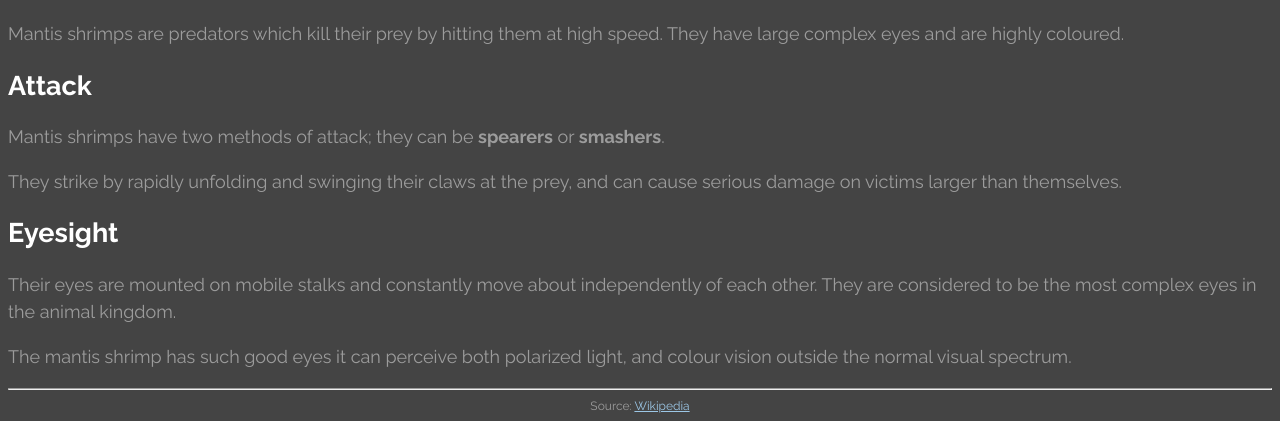
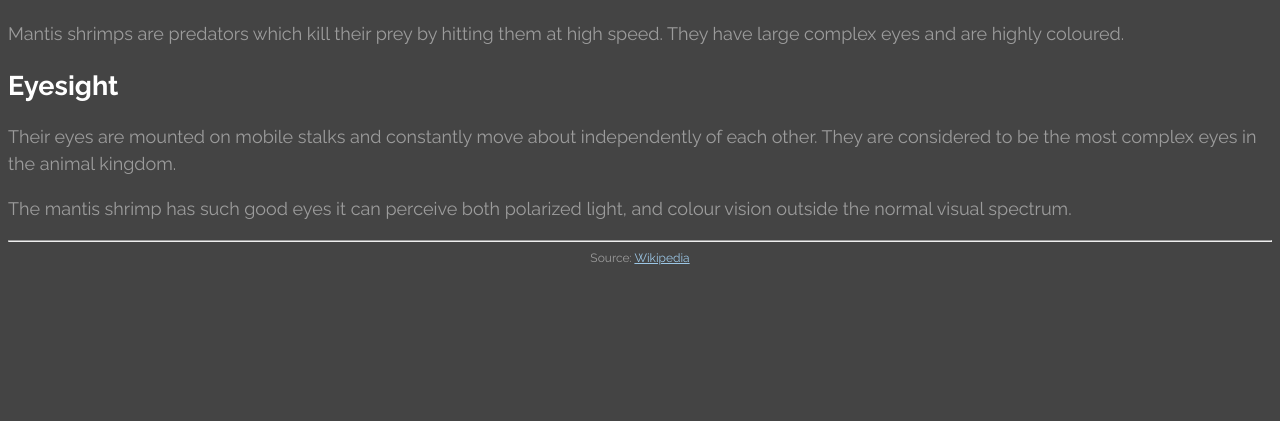
Before and after one commit to hubudibu/codeberry-saskarak, a plain HTML site: page index.html in a window 1280 px wide. Shown: the part 382-803 px from the top of the page. Drawn offline with Linux system fonts and the light colour scheme.

Commit message:
tamadas bekezdest toroltem mert tul agressziv volt

```diff
--- a/index.html
+++ b/index.html
@@ -12,10 +12,6 @@
 
   <h1>True facts about the mantis shrimp</h1>
   <p class="lead">Mantis shrimps are predators which kill their prey by hitting them at high speed. They have large complex eyes and are highly coloured.</p>
-
-  <h2>Attack</h2>
-  <p>Mantis shrimps have two methods of attack; they can be <strong>spearers</strong> or <strong>smashers</strong>.</p>
-  <p>They strike by rapidly unfolding and swinging their claws at the prey, and can cause serious damage on victims larger than themselves.</p>
 
   <h2>Eyesight</h2>
   <p>Their eyes are mounted on mobile stalks and constantly move about independently of each other. They are considered to be the most complex eyes in the animal kingdom.</p>
```
